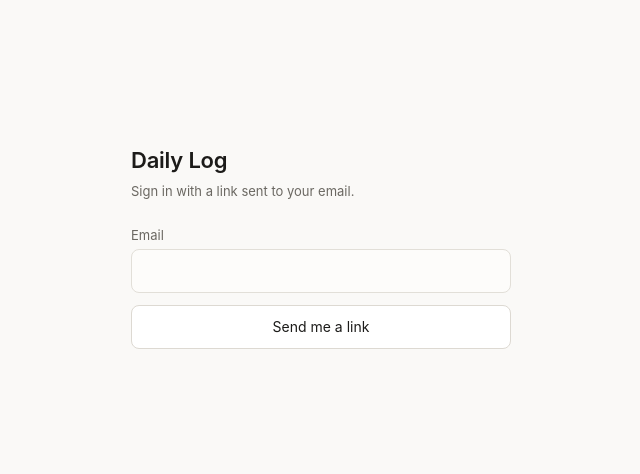
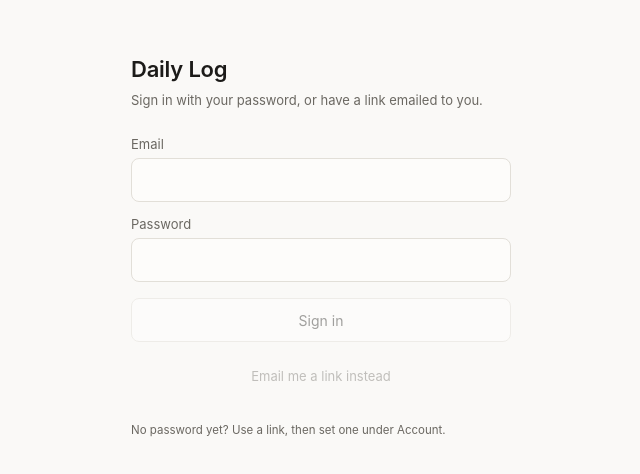
Before and after one commit to Prthmcodes/daily-log, a Next.js app: page /sign-in in a window 1280 px wide. Shown: the part 154-628 px from the top of the page, without its empty margins (319-959 px from the left). Built offline with nearby package versions, Linux system fonts and the light colour scheme; no server answers.

Commit message:
feat: add password sign-in with magic link as fallback

```diff
--- a/src/app/page.tsx
+++ b/src/app/page.tsx
@@ -1,3 +1,4 @@
+import Link from "next/link";
 import { redirect } from "next/navigation";
 
 import { Protocol } from "@/components/protocol";
@@ -40,7 +41,15 @@ export default async function TodayPage() {
 
       <Protocol />
 
-      <form action="/auth/sign-out" method="post" className="mt-6">
+      <div className="mt-6 flex items-center gap-4">
+        <Link
+          href="/account"
+          className="inline-flex min-h-11 items-center text-[13px] text-muted hover:text-ink"
+        >
+          {UI.accountLink}
+        </Link>
+
+        <form action="/auth/sign-out" method="post">
           <button
             type="submit"
             className="min-h-11 rounded-[var(--radius-control)] border border-control bg-card px-4 text-[13px] text-muted hover:bg-hover"
@@ -48,6 +57,7 @@ export default async function TodayPage() {
             {UI.signOut}
           </button>
         </form>
+      </div>
     </main>
   );
 }
--- a/src/app/sign-in/page.tsx
+++ b/src/app/sign-in/page.tsx
@@ -9,13 +9,26 @@ import { createClient } from "@/lib/supabase/client";
  * "use client" at the top of the file marks this as a component that runs in
  * the browser. It has to, because it holds state and responds to typing —
  * things that only exist once a page is live in front of someone.
+ *
+ * There are two ways in. A password is the everyday one: instant, works on any
+ * device, and not subject to the mailer's two-emails-an-hour limit. The
+ * emailed link is the fallback for a device where the password is not to hand,
+ * and the only way in before a password has been set.
  */
 
-/** What the form is currently doing. Clearer than four separate booleans. */
-type Status = "idle" | "sending" | "sent" | "failed" | "rateLimited";
+/** What the form is currently doing. Clearer than five separate booleans. */
+type Status =
+  | "idle"
+  | "signingIn"
+  | "wrongDetails"
+  | "sending"
+  | "sent"
+  | "failed"
+  | "rateLimited";
 
 /** The message that goes with each resting state, or nothing while idle. */
 const MESSAGES: Partial<Record<Status, string>> = {
+  wrongDetails: AUTH.wrongDetails,
   sent: AUTH.sent,
   failed: AUTH.failed,
   rateLimited: AUTH.rateLimited,
@@ -25,15 +38,35 @@ export default function SignInPage() {
   // useState gives you a value and a function to change it. Calling the
   // setter re-renders the component with the new value.
   const [email, setEmail] = useState("");
+  const [password, setPassword] = useState("");
   const [status, setStatus] = useState<Status>("idle");
 
-  // A dead link is reported on /auth/confirm, which is where the link lands,
-  // so there is nothing to handle here.
+  const busy = status === "signingIn" || status === "sending";
 
-  async function handleSubmit(event: React.FormEvent<HTMLFormElement>) {
+  async function handleSignIn(event: React.FormEvent<HTMLFormElement>) {
     // Without this the browser reloads the page on submit, the old-fashioned
     // way, and everything above is thrown away.
     event.preventDefault();
+    setStatus("signingIn");
+
+    const supabase = createClient();
+    const { error } = await supabase.auth.signInWithPassword({
+      email,
+      password,
+    });
+
+    if (error) {
+      setStatus("wrongDetails");
+      return;
+    }
+
+    // A full page load rather than a client-side route change, so the request
+    // carries the newly written cookies and the server sees the session.
+    window.location.replace("/");
+  }
+
+  async function handleSendLink() {
+    if (!email) return;
     setStatus("sending");
 
     const supabase = createClient();
@@ -65,11 +98,10 @@ export default function SignInPage() {
       </h1>
       <p className="mt-1 mb-6 text-[13px] text-muted">{AUTH.intro}</p>
 
-      <form onSubmit={handleSubmit}>
+      <form onSubmit={handleSignIn}>
         <label htmlFor="email" className="block text-[13px] text-muted">
           {AUTH.emailLabel}
         </label>
-
         <input
           id="email"
           type="email"
@@ -80,26 +112,52 @@ export default function SignInPage() {
           // React calls this a "controlled input": the state is the truth,
           // and the box on screen just displays it.
           onChange={(event) => setEmail(event.target.value)}
-          className="mt-1 min-h-[44px] w-full rounded-[var(--radius-control)] border border-field-line bg-field px-3 text-[15px] text-ink focus:outline-2 focus:outline-offset-[-1px] focus:outline-tag-line"
+          className="mt-1 min-h-11 w-full rounded-[var(--radius-control)] border border-field-line bg-field px-3 text-[15px] text-ink focus:outline-2 focus:outline-offset-[-1px] focus:outline-tag-line"
+        />
+
+        <label htmlFor="password" className="mt-3 block text-[13px] text-muted">
+          {AUTH.passwordLabel}
+        </label>
+        <input
+          id="password"
+          type="password"
+          autoComplete="current-password"
+          value={password}
+          onChange={(event) => setPassword(event.target.value)}
+          className="mt-1 min-h-11 w-full rounded-[var(--radius-control)] border border-field-line bg-field px-3 text-[15px] text-ink focus:outline-2 focus:outline-offset-[-1px] focus:outline-tag-line"
         />
 
         <button
           type="submit"
-          disabled={status === "sending"}
-          className="mt-3 min-h-[44px] w-full rounded-[var(--radius-control)] border border-control bg-card px-3 text-[14px] text-ink hover:bg-hover disabled:opacity-40"
+          disabled={busy || password.length === 0}
+          className="mt-4 min-h-11 w-full rounded-[var(--radius-control)] border border-control bg-card px-3 text-[14px] text-ink hover:bg-hover disabled:opacity-40 disabled:hover:bg-card"
         >
-          {status === "sending" ? AUTH.sendingButton : AUTH.sendButton}
+          {status === "signingIn" ? AUTH.signingInButton : AUTH.signInButton}
         </button>
       </form>
 
+      {/* type="button" so it does not submit the form it sits under. */}
+      <button
+        type="button"
+        onClick={handleSendLink}
+        disabled={busy || email.length === 0}
+        className="mt-3 min-h-11 w-full rounded-[var(--radius-control)] px-3 text-[13px] text-muted hover:bg-hover disabled:opacity-40 disabled:hover:bg-transparent"
+      >
+        {status === "sending" ? AUTH.sendingButton : AUTH.useLinkInstead}
+      </button>
+
       {/*
         `&&` renders the right-hand side only when the left is true. It is the
-        usual way to show something conditionally in JSX. `MESSAGES[status]`
-        is undefined while idle or sending, so nothing shows.
+        usual way to show something conditionally in JSX. MESSAGES[status] is
+        undefined while idle or working, so nothing shows.
       */}
       {MESSAGES[status] && (
-        <p className="mt-4 text-[13px] text-muted">{MESSAGES[status]}</p>
+        <p aria-live="polite" className="mt-4 text-[13px] text-muted">
+          {MESSAGES[status]}
+        </p>
       )}
+
+      <p className="mt-6 text-[11.5px] text-muted">{AUTH.noPasswordYet}</p>
     </main>
   );
 }
--- /dev/null
+++ b/src/components/account-form.tsx
@@ -0,0 +1,89 @@
+"use client";
+
+import { useState } from "react";
+
+import { ACCOUNT } from "@/lib/copy";
+import { createClient } from "@/lib/supabase/client";
+
+/** Supabase's own minimum is six; eight is a small, free improvement. */
+const MIN_LENGTH = 8;
+
+type Status = "idle" | "saving" | "saved" | "tooShort" | "failed";
+
+const MESSAGES: Partial<Record<Status, string>> = {
+  saved: ACCOUNT.saved,
+  tooShort: ACCOUNT.tooShort,
+  failed: ACCOUNT.failed,
+};
+
+/**
+ * Set a password for this account.
+ *
+ * Only reachable when already signed in, which is what makes it safe: proving
+ * who you are has already happened, so this is a change of credentials rather
+ * than a way to obtain one.
+ */
+export function AccountForm() {
+  const [password, setPassword] = useState("");
+  const [status, setStatus] = useState<Status>("idle");
+
+  async function handleSubmit(event: React.FormEvent<HTMLFormElement>) {
+    event.preventDefault();
+
+    if (password.length < MIN_LENGTH) {
+      setStatus("tooShort");
+      return;
+    }
+
+    setStatus("saving");
+
+    const supabase = createClient();
+    const { error } = await supabase.auth.updateUser({ password });
+
+    if (error) {
+      setStatus("failed");
+      return;
+    }
+
+    setStatus("saved");
+    // Do not leave it sitting in the box afterwards.
+    setPassword("");
+  }
+
+  return (
+    <form onSubmit={handleSubmit}>
+      <label htmlFor="password" className="block text-[13px] text-muted">
+        {ACCOUNT.passwordLabel}
+      </label>
+
+      <input
+        id="password"
+        type="password"
+        autoComplete="new-password"
+        value={password}
+        onChange={(event) => {
+          setPassword(event.target.value);
+          // Clear the previous message as soon as it stops being true.
+          setStatus("idle");
+        }}
+        className="mt-1 min-h-11 w-full rounded-[var(--radius-control)] border border-field-line bg-field px-3 text-[15px] text-ink focus:outline-2 focus:outline-offset-[-1px] focus:outline-tag-line"
+      />
+
+      <p className="mt-2 text-[11.5px] text-muted">{ACCOUNT.passwordHint}</p>
+
+      <button
+        type="submit"
+        disabled={status === "saving" || password.length === 0}
+        className="mt-3 min-h-11 rounded-[var(--radius-control)] border border-control bg-card px-4 text-[14px] text-ink hover:bg-hover disabled:opacity-40 disabled:hover:bg-card"
+      >
+        {status === "saving" ? ACCOUNT.saving : ACCOUNT.saveButton}
+      </button>
+
+      {MESSAGES[status] && (
+        <p aria-live="polite" className="mt-3 text-[13px] text-muted">
+          {MESSAGES[status]}
+        </p>
+      )}
+    </form>
+  );
+}
--- a/src/lib/copy.ts
+++ b/src/lib/copy.ts
@@ -202,8 +202,14 @@ export const MORNING_LIST = {
  * an app about not moralising at yourself should not start by nagging you.
  */
 export const AUTH = {
-  intro: "Sign in with a link sent to your email.",
+  intro: "Sign in with your password, or have a link emailed to you.",
   emailLabel: "Email",
+  passwordLabel: "Password",
+  signInButton: "Sign in",
+  signingInButton: "Signing in",
+  wrongDetails: "That email and password didn't match.",
+  useLinkInstead: "Email me a link instead",
+  noPasswordYet: "No password yet? Use a link, then set one under Account.",
   sendButton: "Send me a link",
   sendingButton: "Sending",
   sent: "Check your email. The link signs you in on this device.",
@@ -253,4 +259,28 @@ export const UI = {
   todayScreenLink: "Today",
   listScreenLink: "List",
   signOut: "Sign out",
+  accountLink: "Account",
 } as const;
+
+/**
+ * Setting a password.
+ *
+ * Not in the original brief, which specified magic links only. Added because
+ * the free mailer allows about two emails an hour and a link only completes in
+ * the browser that asked for it — which makes "open the app" an unreliable
+ * first step, and an unreliable first step is how a daily habit stops being
+ * daily.
+ */
+export const ACCOUNT = {
+  heading: "Account",
+  signedInAs: "Signed in as",
+  passwordLabel: "New password",
+  passwordHint:
+    "At least eight characters. Once it is set you can sign in without waiting for an email.",
+  saveButton: "Save password",
+  saving: "Saving",
+  saved: "Password saved. You can use it to sign in from now on.",
+  tooShort: "A bit short — eight characters or more.",
+  failed: "That didn't save. Try again in a moment.",
+  backLink: "Back to today",
+} as const;
```
Also changed, not shown: src/app/account/page.tsx (added, +57 -0 lines), 2 other files (tests, documents, lock files or other folders). Lines whose indentation alone changed are shown as unchanged.
